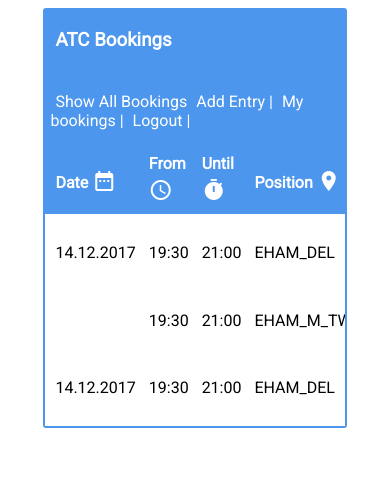
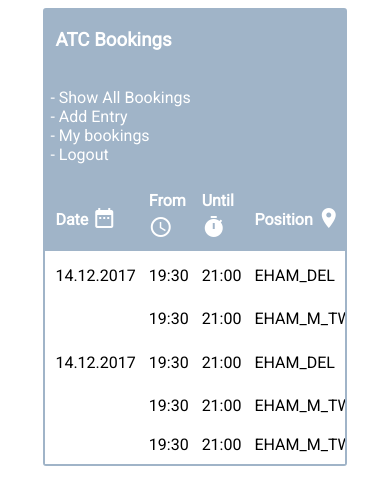
Before and after one commit to jjasspper/vatbook-interface, a website: page index.html in a window 390 px wide. Drawn offline with Linux system fonts and the light colour scheme.

Commit message:
Updatad to 0.1.0

```diff
--- a/assets/sass/vatbook-table.scss
+++ b/assets/sass/vatbook-table.scss
@@ -1,7 +1,7 @@
 $padding-col: 10px;
 $hover-color: #f6f6f6;
 $table-head-text-color: #ffffff;
-$header-color: #4C96ED;
+$header-color: #A0B4C8; //#4C96ED
 $border-color: $header-color;
 $link-color: #FFFFFF;
 $link-color-hover: #1c3c9d;
@@ -11,6 +11,7 @@ $link-color-hover: #1c3c9d;
 	text-align: left;
 	font-family: 'Roboto', sans-serif;
 
+	// Styling for the table
 	&-table {
 
 		width: 100%;
@@ -34,6 +35,7 @@ $link-color-hover: #1c3c9d;
 				color: #ffffff;
 			}
 			&-text {
+				display: inline-block;
 				margin-top: 5px;
 				margin-bottom: 10px;
 			}
@@ -63,20 +65,17 @@ $link-color-hover: #1c3c9d;
 			}
 
 		}
-
-		&-body {
-
-		}
-
 	}
 
+	// Styling for the links
 	&-links {
 		padding-right: 10px;
 		display: inline-block;
 		float: right;
 		padding-top: 7px;
 
-		li:not(:first-child):after {
+		// Adding the | after a list item
+		li:not(child):after {
 			content: " | ";
 			color: #FFFFFF;
 		}
@@ -101,16 +100,22 @@ $link-color-hover: #1c3c9d;
 
 	}
 
-	//Responsive Settings
+	// Responsive styling
 	@media screen and (max-width: 750px) {
 		&-links {
 			-webkit-padding-start: 5px;
-			display: inline-block;
+			white-space: pre-line;
+			display: initial !important;
 			float: none !important;
 			padding-top: 7px;
 
-			li:not(:first-child):after {
-				content: " | ";
+			li:not(child):before {
+				content: "- ";
+				color: #FFFFFF;
+			}
+
+			li:not(child):after {
+				content: "";
 				color: #FFFFFF;
 			}
 
@@ -136,8 +141,7 @@ $link-color-hover: #1c3c9d;
 		}
 	}
 
-	//Devider
-
+	// Divider
 	&-text-divider {
 		@media screen and (min-width: 750px){
 			display: none;
--- a/index.html
+++ b/index.html
@@ -1,6 +1,7 @@
 <!DOCTYPE html>
 <html lang="en">
 <head>
+    <meta name="viewport" content="width=device-width, initial-scale=1.0">
     <link href="https://fonts.googleapis.com/css?family=Roboto" rel="stylesheet">
     <link href="https://fonts.googleapis.com/icon?family=Material+Icons" rel="stylesheet">
     <link rel="stylesheet" href="src/vatbook-table.css">
@@ -12,7 +13,7 @@
 
     <div class="vatbook-interface-table-wrapper">
 
-        <div class="vatbook-interface-header">
+        <!--<div class="vatbook-interface-header">-->
             <h3 class="vatbook-interface-table-head-headertext">ATC Bookings</h3>
             <br class="vatbook-interface-text-divider">
             <ul class="vatbook-interface-links">
@@ -21,9 +22,9 @@
                 <li><a href="vb_book.php?cmd=MyBookings">My bookings</a></li>
                 <li><a href="vb_book.php?cmd=Logout">Logout</a></li>
             </ul>
-        </div>
+        <!--</div>-->
 
-        <div style="overflow-x: auto"><!---->
+        <div style="overflow-x: auto">
             <table class="vatbook-interface-table" width="90%" cellspacing="0" cellpadding="3">
                 <thead>
                 <tr class="vatbook-interface-table-head">
@@ -47,7 +48,7 @@
                     <td class="vatbook-interface-table-row-col">19:30</td>
                     <td class="vatbook-interface-table-row-col">21:00</td>
                     <td class="vatbook-interface-table-row-col">EHAM_DEL</td>
-                    <td class="vatbook-interface-table-row-col">Jasper van Hienen</td>
+                    <td class="vatbook-interface-table-row-col">Someone</td>
                     <td class="vatbook-interface-table-row-col"><i class="material-icons" style="color: green">check</i>
                     </td>
                 </tr>
@@ -56,7 +57,7 @@
                     <td class="vatbook-interface-table-row-col">19:30</td>
                     <td class="vatbook-interface-table-row-col">21:00</td>
                     <td class="vatbook-interface-table-row-col">EHAM_M_TWR</td>
-                    <td class="vatbook-interface-table-row-col">Sem Drevijn</td>
+                    <td class="vatbook-interface-table-row-col">Someone</td>
                     <td class="vatbook-interface-table-row-col"></td>
                 </tr>
                 <tr class="vatbook-interface-table-row">
@@ -64,9 +65,25 @@
                     <td class="vatbook-interface-table-row-col">19:30</td>
                     <td class="vatbook-interface-table-row-col">21:00</td>
                     <td class="vatbook-interface-table-row-col">EHAM_DEL</td>
-                    <td class="vatbook-interface-table-row-col">Jasper van Hienen</td>
+                    <td class="vatbook-interface-table-row-col">Someone</td>
                     <td class="vatbook-interface-table-row-col"><i class="material-icons" style="color: green">check</i>
                     </td>
+                </tr>
+                <tr class="vatbook-interface-table-row">
+                    <td class="vatbook-interface-table-row-col"></td>
+                    <td class="vatbook-interface-table-row-col">19:30</td>
+                    <td class="vatbook-interface-table-row-col">21:00</td>
+                    <td class="vatbook-interface-table-row-col">EHAM_M_TWR</td>
+                    <td class="vatbook-interface-table-row-col">Someone</td>
+                    <td class="vatbook-interface-table-row-col"></td>
+                </tr>
+                <tr class="vatbook-interface-table-row">
+                    <td class="vatbook-interface-table-row-col"></td>
+                    <td class="vatbook-interface-table-row-col">19:30</td>
+                    <td class="vatbook-interface-table-row-col">21:00</td>
+                    <td class="vatbook-interface-table-row-col">EHAM_M_TWR</td>
+                    <td class="vatbook-interface-table-row-col">Someone</td>
+                    <td class="vatbook-interface-table-row-col"></td>
                 </tr>
                 </tbody>
             </table>
--- a/package.json
+++ b/package.json
@@ -1,5 +1,5 @@
 {
-  "name": "vatbook-table-style",
+  "name": "vatbook-interface",
   "version": "0.1.0",
   "description": "Add styling to your vatbook table",
   "main": "vatbook-table.js",
```
Also changed, not shown: readme.md (added), src/vatbook-table.css.
